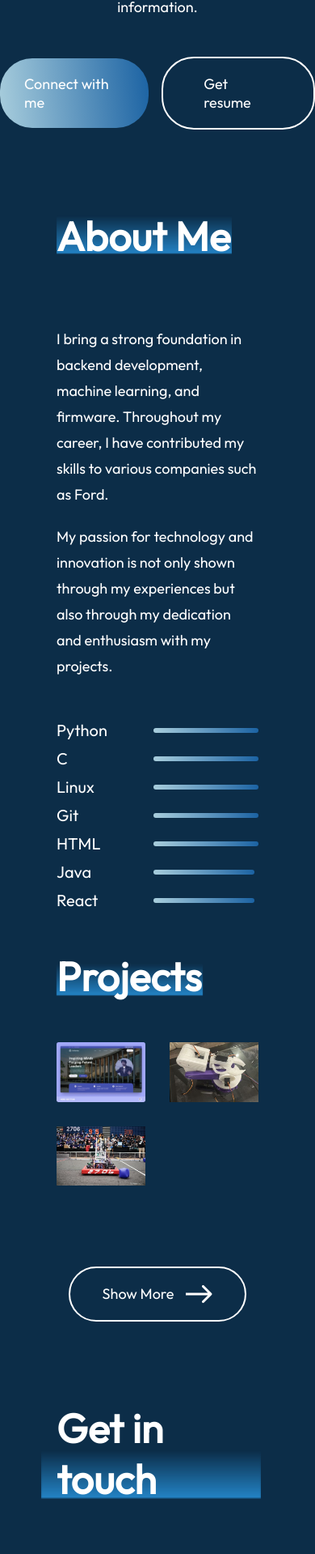
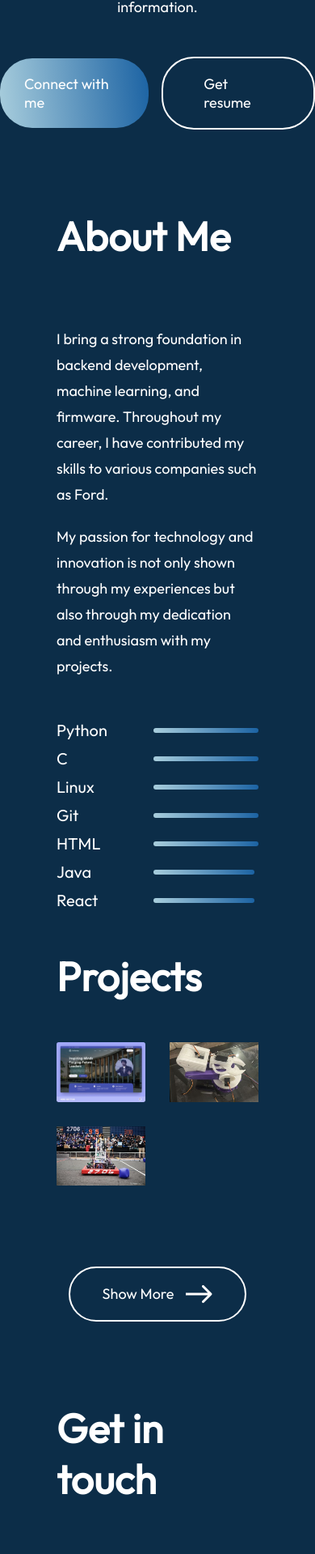
Before and after one commit to eddywang4340/personal-website-react, a React (Vite) app: page / in a window 390 px wide. Shown: the part 1133-3052 px from the top of the page at 81% size. Built offline with nearby package versions, Linux system fonts and the light colour scheme.

Commit message:
added adjustable sizing to projects

```diff
--- a/src/Components/About/About.css
+++ b/src/Components/About/About.css
@@ -105,9 +105,7 @@
         padding: 0;
     }
     .about-title img {
-        width: 155px;
-        right: 30px;
-        bottom: 17px;
+        display: none;
     }
     .about-sections {
         flex-direction: column;
--- a/src/Components/Contact/Contact.css
+++ b/src/Components/Contact/Contact.css
@@ -116,9 +116,7 @@
         font-weight: 600;
     }
     .contact-title img {
-        width: 170px;
-        right: 48px;
-        bottom: 20px;
+        display: none;
     }
     .contact-section {
         flex-direction: column;
--- a/src/Components/Projects/Projects.css
+++ b/src/Components/Projects/Projects.css
@@ -170,21 +170,22 @@
         font-size: 25px;
     }
     .projects-github-single {
-        left: 28%;
+        left: calc(50% - 100px);
+        top: 70%;
         transform: scale(0.6);
     }
     .projects-github-single:hover {
         transform: scale(0.7);
     }
     .projects-github {
-        left: 8%;
+        left: calc(25% - 100px);
         transform: scale(0.6);
     }
     .projects-github:hover {
         transform: scale(0.7);
     }
     .projects-demo {
-        left: 50%;
+        left: calc(75% - 100px);
         transform: scale(0.6);
     }
     .projects-demo:hover {
@@ -201,8 +202,7 @@
         font-weight: 600;
     }
     .projects-title img {
-        width: 145px;
-        right: 17px;
+        display: none;
     }
     .projects-container {
         grid-template-columns: 1fr 1fr;
```
